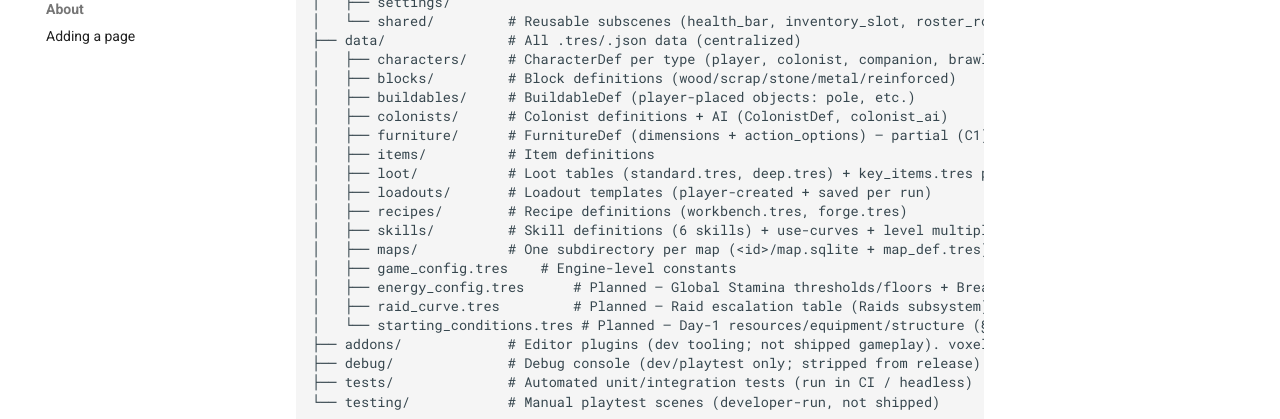
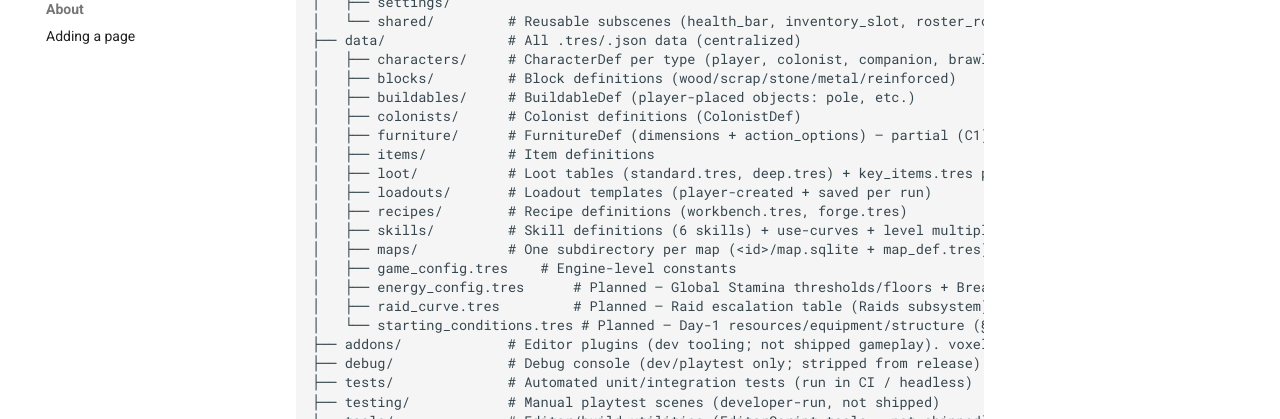
Before and after one commit to gdgonzaga/vek-holdout, an MkDocs documentation site: the page built from docs/architecture/overview.md, in a window 1280 px wide and 1400 px high. Shown: the part 981-1400 px from the top of the window. Built offline with MkDocs 1.6.1 and Material for MkDocs 9.7.7, drawn with Linux system fonts in a browser that asks for light colours; some of the changed text lies outside the part shown.

Commit message:
refactor: move bake_voxel_library tool to tools/
bake_voxel_library.gd is an EditorScript (not data, not runtime) that
reads BlockDefs and writes voxel_library.tres. Moved to a new tools/ dir
at project root for editor/build utilities. overview.md updated with the
new directory and placement rule.

Also moved colonist_ai.gd and colonist_ai_statemachine.gd from
data/colonists/ to subsystems/colonists/ (both dirs were untracked, so
no git rename — the files are now physically alongside Colonist.gd,
their sibling runtime Node).

````diff
--- a/docs/architecture/overview.md
+++ b/docs/architecture/overview.md
@@ -44,7 +44,7 @@
 │   ├── characters/     # CharacterDef per type (player, colonist, companion, brawler, shooter)
 │   ├── blocks/         # Block definitions (wood/scrap/stone/metal/reinforced)
 │   ├── buildables/     # BuildableDef (player-placed objects: pole, etc.)
-│   ├── colonists/      # Colonist definitions + AI (ColonistDef, colonist_ai)
+│   ├── colonists/      # Colonist definitions (ColonistDef)
 │   ├── furniture/      # FurnitureDef (dimensions + action_options) — partial (C1)
 │   ├── items/          # Item definitions
 │   ├── loot/           # Loot tables (standard.tres, deep.tres) + key_items.tres pool
@@ -59,10 +59,11 @@
 ├── addons/             # Editor plugins (dev tooling; not shipped gameplay). voxel_paint: WYSIWYG terrain authoring.
 ├── debug/              # Debug console (dev/playtest only; stripped from release)
 ├── tests/              # Automated unit/integration tests (run in CI / headless)
-└── testing/            # Manual playtest scenes (developer-run, not shipped)
+├── testing/            # Manual playtest scenes (developer-run, not shipped)
+└── tools/              # Editor/build utilities (EditorScript tools — not shipped)
 ```
 
-**Placement rules:** subsystem folder = architecture section by default. Ambiguous ownership → `core/`. Autoloads always in `subsystems/autoloads/`. All data in `data/` (centralized, not scattered). Playtest/manual scenes go in `testing/`, automated tests in `tests/`. UI scenes live in `ui/` (project root), not under `subsystems/`. Editor-only tooling (no runtime code) goes in `addons/`.
+**Placement rules:** subsystem folder = architecture section by default. Ambiguous ownership → `core/`. Autoloads always in `subsystems/autoloads/`. All data in `data/` (centralized, not scattered). Playtest/manual scenes go in `testing/`, automated tests in `tests/`. UI scenes live in `ui/` (project root), not under `subsystems/`. Editor-only tooling (no runtime code) goes in `addons/`; standalone `EditorScript` build/bake utilities go in `tools/`.
 
 ### Editor plugins (`addons/`)
 
````
Also changed, not shown: 4 other files.
